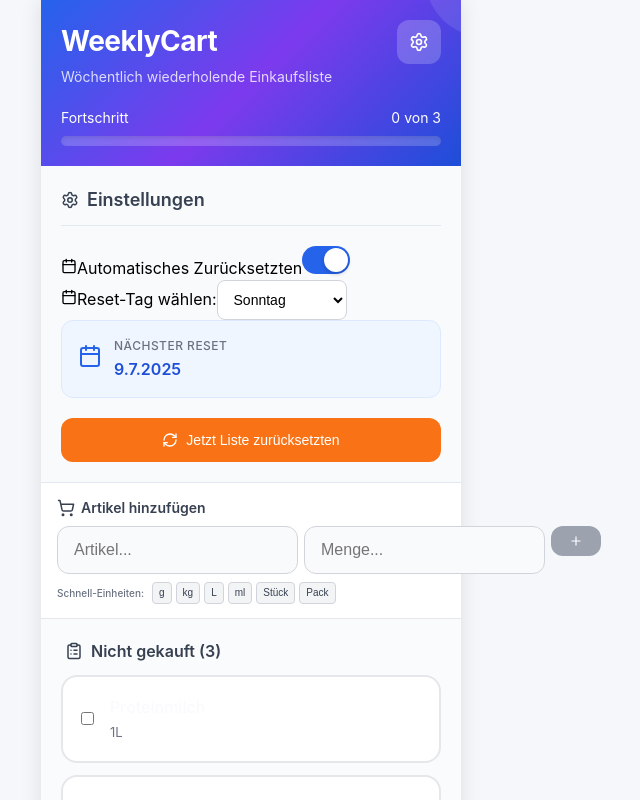
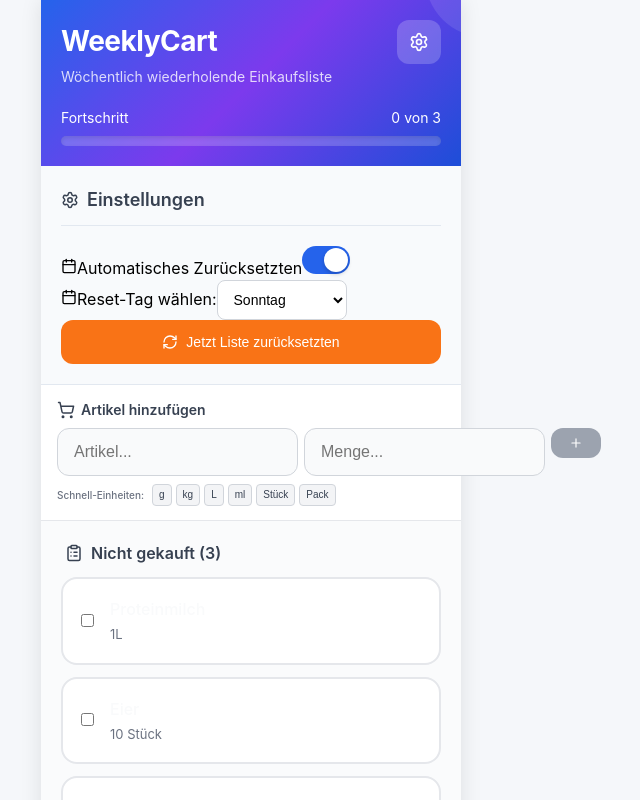
Before and after one commit to bermeb/weeklycart-pwa, a React (Vite) app: page / in a window 1280 px wide. Both pictures are taken after a click on the button 808 px from the left and 42 px from the top of the page. Shown: the top 800 px of the page, without its empty margins (389-1029 px from the left). Built offline with nearby package versions, Linux system fonts and the light colour scheme.

Commit message:
remove nextResetDate

```diff
--- a/src/App.css
+++ b/src/App.css
@@ -254,43 +254,6 @@ body {
   outline: none;
   border-color: #2563eb;
   box-shadow: 0 0 0 3px rgba(37,99,235,0.1);
-}
-
-/* Next Reset Card */
-.next-reset-card {
-  display: flex;
-  align-items: center;
-  gap: 12px;
-  background: #eff6ff;
-  border: 1px solid #dbeafe;
-  border-radius: 12px;
-  padding: 16px;
-  margin-bottom: 20px;
-}
-
-.next-reset-icon {
-  color: #2563eb;
-  flex-shrink: 0;
-}
-
-.next-reset-content {
-  display: flex;
-  flex-direction: column;
-  gap: 2px;
-}
-
-.next-reset-label {
-  font-size: 12px;
-  color: #6b7280;
-  font-weight: 500;
-  text-transform: uppercase;
-  letter-spacing: 0.5px;
-}
-
-.next-reset-date {
-  font-size: 16px;
-  color: #1d4ed8;
-  font-weight: 600;
 }
 
 /* Reset Button */
--- a/src/App.jsx
+++ b/src/App.jsx
@@ -69,14 +69,6 @@ function App() {
         setLastResetDate(new Date().toDateString())
     }
 
-    const nextResetDate = useMemo(() => {
-        const today = new Date()
-        const daysUntilReset = (resetDay - today.getDay + 7) % 7
-        const nextReset = new Date(today)
-        nextReset.setDate(today.getDate() + (daysUntilReset || 7))
-        return nextReset.toLocaleDateString('de-DE')
-    }, [resetDay])
-
     const { checkedCount, totalCount, progress } = useMemo(() => {
         const checked = items.filter(item => item.checked).length
         const total = items.length
@@ -107,7 +99,6 @@ function App() {
                     autoReset={autoReset}
                     resetDay={resetDay}
                     weekDays={weekDays}
-                    nextResetDate={nextResetDate}
                     onAutoResetChange={setAutoReset}
                     onResetDayChange={setResetDay}
                     onManualReset={resetList}
--- a/src/components/SettingsPanel.jsx
+++ b/src/components/SettingsPanel.jsx
@@ -5,7 +5,6 @@ const SettingsPanel = ({
     autoReset,
     resetDay,
     weekDays,
-    nextResetDate,
     onAutoResetChange,
     onResetDayChange,
     onManualReset
@@ -49,18 +48,6 @@ const SettingsPanel = ({
                 </select>
             </div>
 
-            {autoReset && (
-                <div className="next-reset-card">
-                    <div className="next-reset-icon">
-                        <Calendar size={24}/>
-                    </div>
-                    <div className="next-reset-content">
-                        <span className="next-reset-label">Nächster Reset</span>
-                        <span className="next-reset-date">{nextResetDate}</span>
-                    </div>
-                </div>
-            )}
-
             <button onClick={onManualReset} className="reset-btn" aria-label="Liste jetzt zurücksetzten">
                 <RefreshCw size={16}/>
                 Jetzt Liste zurücksetzten
```
